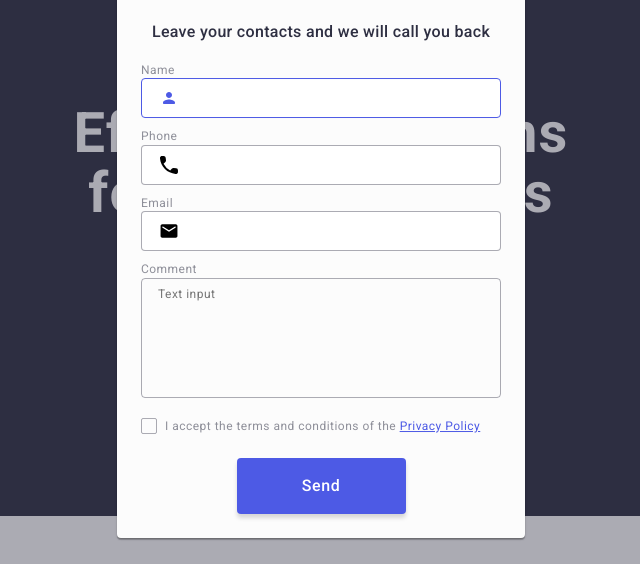
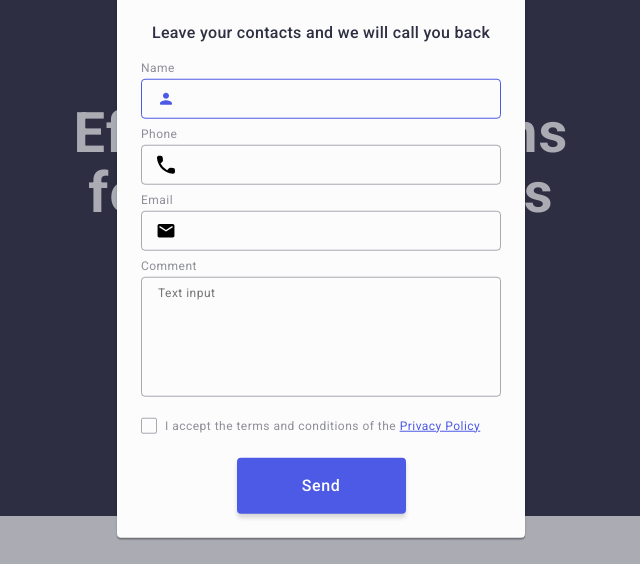
Before and after one commit to Developer-Mykhailo/goit-markup-hw-05, a plain HTML site: page index.html in a window 1280 px wide. Shown: the part 157-721 px from the top of the page, 319-959 px from the left. Drawn offline with nearby package versions, Linux system fonts and the light colour scheme.

Commit message:
change checkbox

```diff
--- a/css/styles.css
+++ b/css/styles.css
@@ -597,6 +597,7 @@ body {
 }
 
 .form-lable {
+  display: block;
   font-weight: 400;
   font-size: 12px;
   line-height: 1.17;
@@ -611,18 +612,23 @@ body {
 
 .form-icon {
   position: absolute;
-  left: 19px;
-  top: 11px;
+  left: 16px;
+  top: 50%;
+  transform: translateY(-50%);
+
+  transition: fill 250ms cubic-bezier(0.4, 0, 0.2, 1);
 }
 
-.form-input,
 .form-input {
-  outline: none;
+  background-color: transparent;
+  outline: transparent;
   border: 1px solid rgba(46, 47, 66, 0.4);
   border-radius: 4px;
   width: 360px;
   height: 40px;
   padding: 8px 16px 8px 38px;
+
+  transition: border-color 250ms cubic-bezier(0.4, 0, 0.2, 1);
 }
 
 .form-input:hover,
@@ -630,8 +636,6 @@ body {
 .form-input:focus + .form-icon {
   border-color: var(--color-blue);
   fill: var(--color-blue);
-
-  transition: all 250ms cubic-bezier(0.4, 0, 0.2, 1);
 }
 
 .comment-wrapper {
@@ -677,13 +681,16 @@ body {
   border: 1px solid rgba(46, 47, 66, 0.4);
   border-radius: 2px;
   margin-right: 8px;
+  fill: transparent;
 
   transition: background-color 250ms cubic-bezier(0.4, 0, 0.2, 1),
     border 250ms cubic-bezier(0.4, 0, 0.2, 1), fill 250ms cubic-bezier(0.4, 0, 0.2, 1);
 }
 
-.checkbox-input:checked + .chackbox-text .svg {
-  background-color: red;
+.checkbox-input:checked .checkbox {
+  background-color: var(--color-dark-blue);
+  border: none;
+  fill: var(--color-white);
 }
 
 .chackbox-text {
@@ -691,10 +698,6 @@ body {
   line-height: 1.17;
   letter-spacing: 0.04em;
   color: var(--color-g);
-}
-
-.icon-checkbox {
-  fill: red;
 }
 
 .policy {
@@ -706,7 +709,7 @@ body {
   background: #4d5ae5;
   padding: 16px 32px;
   border-radius: 4px;
-  width: 169px;
+  min-width: 169px;
 
   font-weight: 500;
   line-height: 1.5;
--- a/index.html
+++ b/index.html
@@ -490,17 +490,17 @@
         <p class="modal-title">Leave your contacts and we will call you back</p>
         <form class="modal-form">
           <div class="input-wrapper">
-            <label class="form-lable" for="username">Name</label>
+            <label class="form-lable" for="user-name">Name</label>
             <div class="i-box">
               <input
                 type="text"
                 class="form-input"
-                name="username"
-                id="username"
+                name="user-name"
+                id="user-name"
                 autofocus
                 required
               />
-              <svg class="form-icon" width="18" height="18">
+              <svg class="form-icon" width="18" height="24">
                 <use href="./images/icons.svg#icon-user"></use>
               </svg>
             </div>
@@ -510,7 +510,7 @@
             <label class="form-lable" for="phone">Phone</label>
             <div class="i-box">
               <input type="tel" class="form-input" name="phone" id="phone" required />
-              <svg class="form-icon" width="18" height="18">
+              <svg class="form-icon" width="18" height="24">
                 <use href="./images/icons.svg#icon-tel"></use>
               </svg>
             </div>
@@ -520,7 +520,7 @@
             <label class="form-lable" for="email">Email</label>
             <div class="i-box">
               <input type="email" class="form-input" name="email" id="email" required />
-              <svg class="form-icon" width="18" height="18">
+              <svg class="form-icon" width="18" height="24">
                 <use href="./images/icons.svg#icon-email"></use>
               </svg>
             </div>
@@ -546,8 +546,8 @@
               required
             />
             <label for="user-privacy" class="chackbox-text"
-              ><span class="checkbox">
-                <svg class="icon-checkbox" width="10" height="8">
+              ><span class="checkbox"
+                ><svg class="icon-checkbox" width="10" height="8">
                   <use href="./images/icons.svg#icon-checkbox"></use></svg></span
               >I accept the terms and conditions of the
               <a href="#" class="policy">Privacy Policy</a>
```
